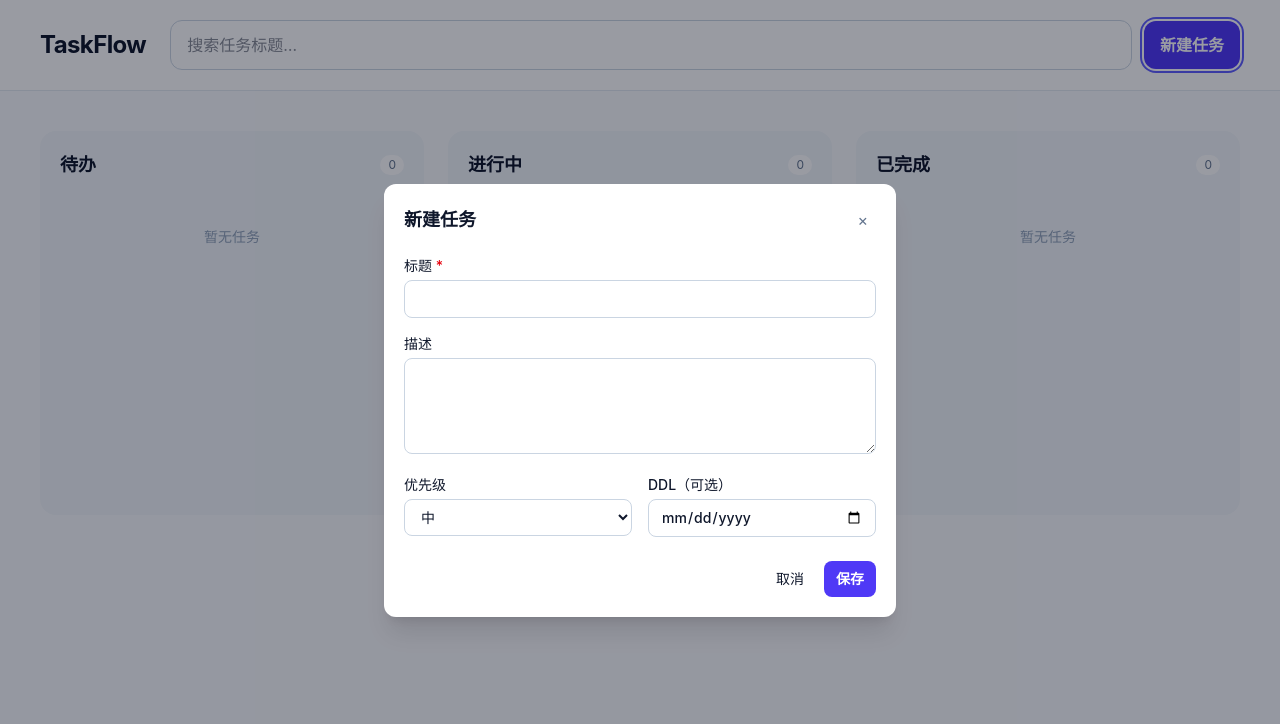
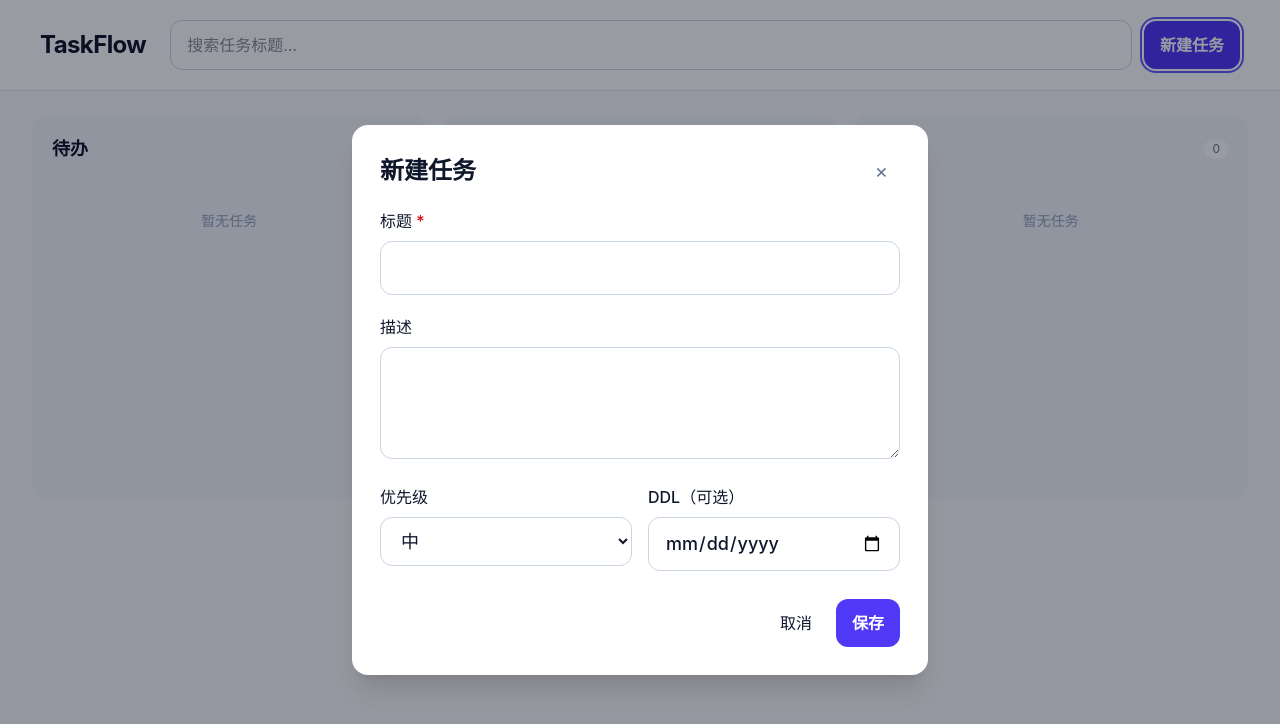
Before and after one commit to MinionXX611/TaskFlow, a Vue app: page / in a window 1280 px wide. Both pictures are taken after a click on the button "新建任务". Shown: the top 724 px of the page. Built offline with nearby package versions, Linux system fonts and the light colour scheme.

Commit message:
style: expand board and editor typography

```diff
--- a/src/components/board/TaskBoard.vue
+++ b/src/components/board/TaskBoard.vue
@@ -29,7 +29,7 @@ function dropTask(status, event) {
 </script>
 
 <template>
-  <section aria-label="任务看板" class="grid w-full gap-6 p-5 sm:p-8 lg:grid-cols-3 lg:p-10">
+  <section aria-label="任务看板" class="grid w-full grid-cols-3 gap-4 px-4 py-6 sm:px-6 lg:px-8">
     <BoardColumn
       v-for="column in columns"
       :key="column.id"
--- a/src/components/board/TaskEditorModal.vue
+++ b/src/components/board/TaskEditorModal.vue
@@ -34,44 +34,44 @@ function submitForm() {
   <div v-if="open" class="fixed inset-0 z-10 flex items-center justify-center bg-slate-950/40 p-4" @click.self="emit('close')">
     <section
       aria-modal="true"
-      class="w-full max-w-lg rounded-xl bg-white p-5 shadow-xl dark:bg-slate-900"
+      class="w-full max-w-xl rounded-2xl bg-white p-7 shadow-xl dark:bg-slate-900"
       role="dialog"
       :aria-label="task ? '编辑任务' : '新建任务'"
     >
       <div class="mb-5 flex items-center justify-between">
-        <h2 class="text-lg font-bold">{{ task ? '编辑任务' : '新建任务' }}</h2>
-        <button class="rounded px-2 py-1 text-slate-500 hover:bg-slate-100 dark:hover:bg-slate-800" type="button" aria-label="关闭" @click="emit('close')">×</button>
+        <h2 class="text-2xl font-bold">{{ task ? '编辑任务' : '新建任务' }}</h2>
+        <button class="rounded-lg px-3 py-1 text-xl text-slate-500 hover:bg-slate-100 dark:hover:bg-slate-800" type="button" aria-label="关闭" @click="emit('close')">×</button>
       </div>
-      <form class="space-y-4" @submit.prevent="submitForm">
-        <label class="block text-sm font-medium">
+      <form class="space-y-5" @submit.prevent="submitForm">
+        <label class="block text-base font-medium">
           标题 <span class="text-red-600">*</span>
-          <input v-model="form.title" class="mt-1 w-full rounded-lg border border-slate-300 bg-transparent px-3 py-2 outline-none ring-indigo-500 focus:ring-2 dark:border-slate-700" maxlength="120" autofocus />
+          <input v-model="form.title" class="mt-2 w-full rounded-xl border border-slate-300 bg-transparent px-4 py-3 text-lg outline-none ring-indigo-500 focus:ring-2 dark:border-slate-700" maxlength="120" autofocus />
         </label>
-        <label class="block text-sm font-medium">
+        <label class="block text-base font-medium">
           描述
-          <textarea v-model="form.description" class="mt-1 min-h-24 w-full resize-y rounded-lg border border-slate-300 bg-transparent px-3 py-2 outline-none ring-indigo-500 focus:ring-2 dark:border-slate-700" maxlength="2000" />
+          <textarea v-model="form.description" class="mt-2 min-h-28 w-full resize-y rounded-xl border border-slate-300 bg-transparent px-4 py-3 text-lg outline-none ring-indigo-500 focus:ring-2 dark:border-slate-700" maxlength="2000" />
         </label>
         <div class="grid gap-4 sm:grid-cols-2">
-          <label class="block text-sm font-medium">
+          <label class="block text-base font-medium">
             优先级
-            <select v-model="form.priority" class="mt-1 w-full rounded-lg border border-slate-300 bg-transparent px-3 py-2 outline-none ring-indigo-500 focus:ring-2 dark:border-slate-700">
+            <select v-model="form.priority" class="mt-2 w-full rounded-xl border border-slate-300 bg-transparent px-4 py-3 text-lg outline-none ring-indigo-500 focus:ring-2 dark:border-slate-700">
               <option value="high">高</option>
               <option value="medium">中</option>
               <option value="low">低</option>
             </select>
           </label>
-          <label class="block text-sm font-medium">
+          <label class="block text-base font-medium">
             DDL（可选）
-            <input v-model="form.deadline" class="mt-1 w-full rounded-lg border border-slate-300 bg-transparent px-3 py-2 outline-none ring-indigo-500 focus:ring-2 dark:border-slate-700" type="date" />
+            <input v-model="form.deadline" class="mt-2 w-full rounded-xl border border-slate-300 bg-transparent px-4 py-3 text-lg outline-none ring-indigo-500 focus:ring-2 dark:border-slate-700" type="date" />
           </label>
         </div>
-        <p v-if="error" class="text-sm text-red-600">{{ error }}</p>
+        <p v-if="error" class="text-base text-red-600">{{ error }}</p>
         <div class="flex items-center justify-between gap-3 pt-2">
-          <button v-if="task" class="text-sm font-medium text-red-600 hover:text-red-500" type="button" @click="emit('delete')">删除任务</button>
+          <button v-if="task" class="text-base font-medium text-red-600 hover:text-red-500" type="button" @click="emit('delete')">删除任务</button>
           <span v-else />
           <div class="flex gap-2">
-            <button class="rounded-lg px-3 py-2 text-sm font-medium hover:bg-slate-100 dark:hover:bg-slate-800" type="button" @click="emit('close')">取消</button>
-            <button class="rounded-lg bg-indigo-600 px-3 py-2 text-sm font-semibold text-white hover:bg-indigo-500" type="submit">保存</button>
+            <button class="rounded-xl px-4 py-3 text-base font-medium hover:bg-slate-100 dark:hover:bg-slate-800" type="button" @click="emit('close')">取消</button>
+            <button class="rounded-xl bg-indigo-600 px-4 py-3 text-base font-semibold text-white hover:bg-indigo-500" type="submit">保存</button>
           </div>
         </div>
       </form>
```
